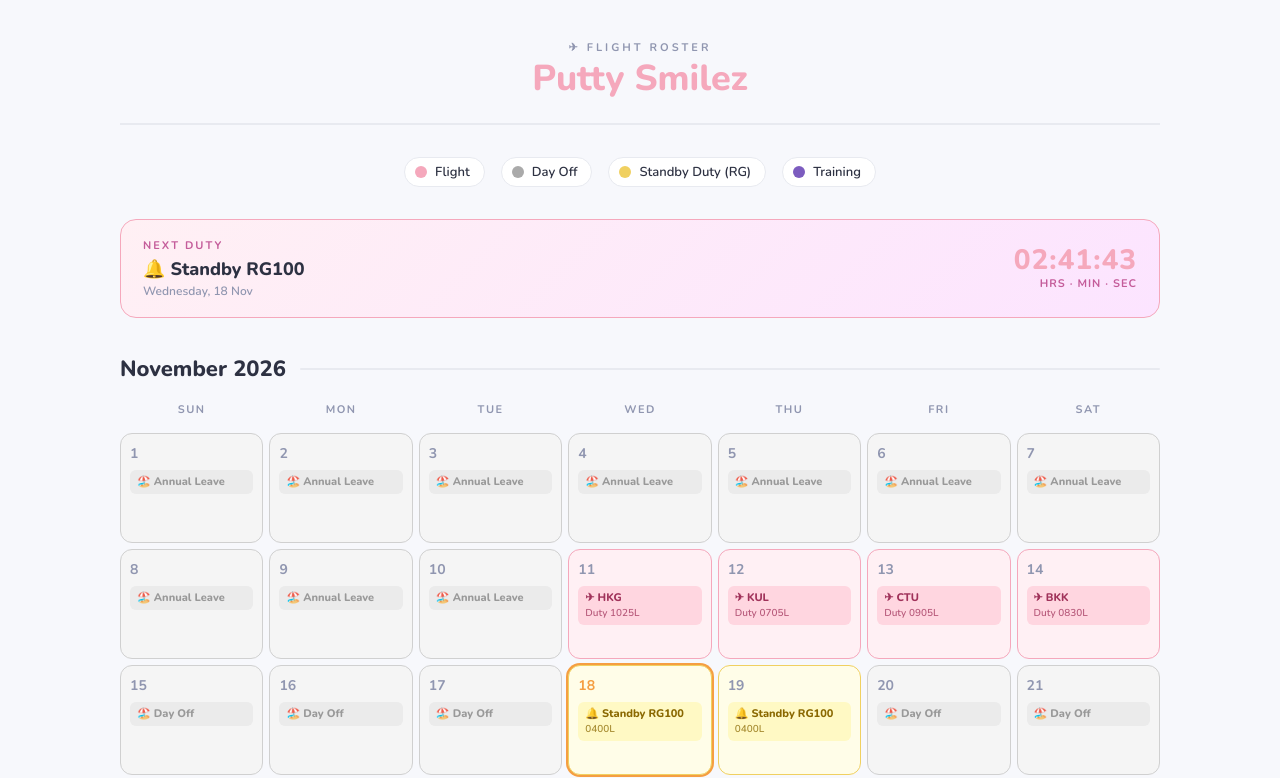
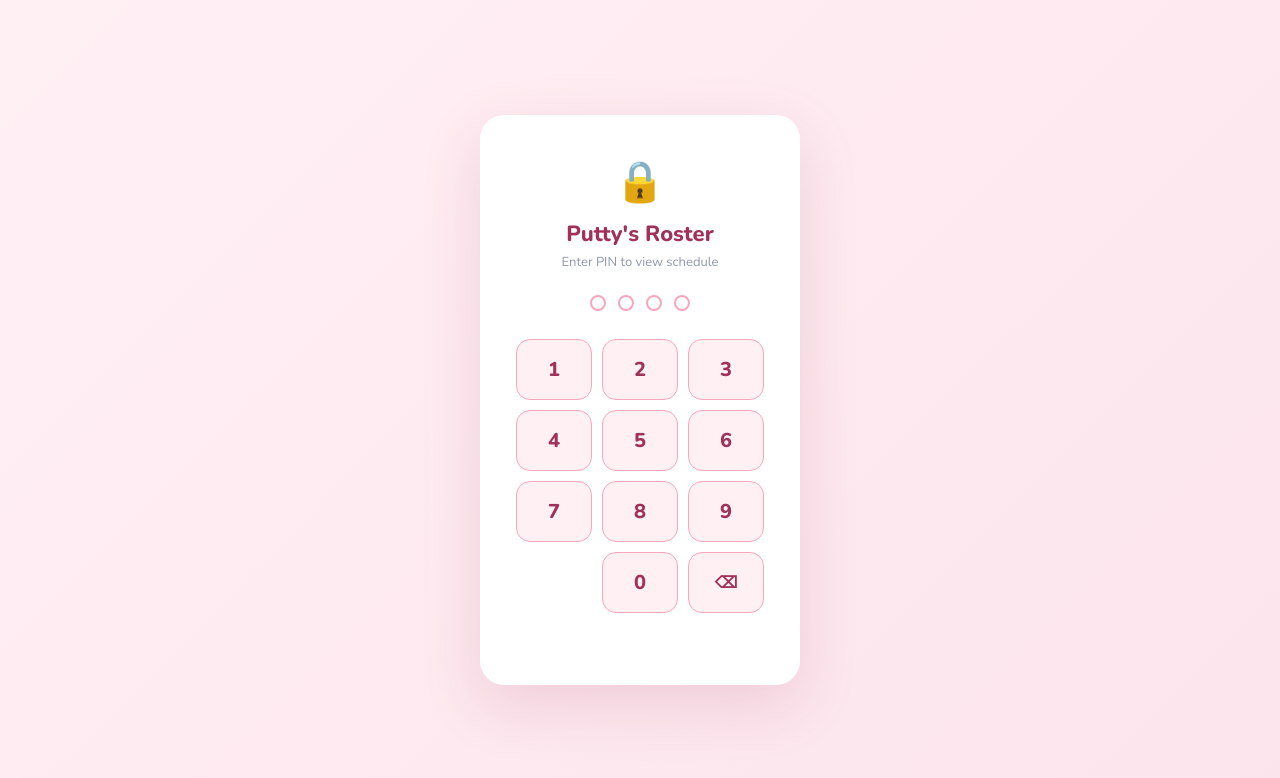
Before and after one commit to puttysmilez/Roster, a plain HTML site: page index.html in a window 1280 px wide. Shown: the top 778 px of the page. Drawn offline with nearby package versions, Linux system fonts and the light colour scheme.

Commit message:
Update index.html

```diff
--- a/index.html
+++ b/index.html
@@ -405,9 +405,132 @@
     .modal-title { font-size: 18px; }
     .stats-grid { grid-template-columns: repeat(2, 1fr); }
   }
+  /* ── PIN Lock Screen ───────────────────────────────────── */
+  #pin-screen {
+    position: fixed; inset: 0; z-index: 9999;
+    background: linear-gradient(135deg, #fff0f4 0%, #fce4ec 100%);
+    display: flex; align-items: center; justify-content: center;
+    font-family: 'Nunito', sans-serif;
+  }
+  .pin-box {
+    background: #fff; border-radius: 24px;
+    padding: 40px 36px 36px;
+    box-shadow: 0 20px 60px rgba(160,50,90,0.15);
+    text-align: center; width: 320px; max-width: 90vw;
+  }
+  .pin-icon { font-size: 40px; margin-bottom: 10px; }
+  .pin-title { font-size: 22px; font-weight: 800; color: #a0325a; margin-bottom: 4px; }
+  .pin-sub   { font-size: 13px; color: #9096b0; margin-bottom: 24px; }
+  .pin-dots  { display: flex; justify-content: center; gap: 12px; margin-bottom: 28px; }
+  .pin-dot   {
+    width: 16px; height: 16px; border-radius: 50%;
+    border: 2.5px solid #f5a8bc; background: transparent;
+    transition: background 0.15s;
+  }
+  .pin-dot.filled { background: #f5a8bc; }
+  .pin-grid  { display: grid; grid-template-columns: repeat(3, 1fr); gap: 10px; }
+  .pin-btn   {
+    background: #fff0f4; border: 1.5px solid #f5a8bc; border-radius: 14px;
+    font-family: 'Nunito', sans-serif; font-size: 20px; font-weight: 800;
+    color: #a0325a; padding: 16px 0; cursor: pointer;
+    transition: background 0.1s, transform 0.1s;
+  }
+  .pin-btn:active { background: #ffd6e0; transform: scale(0.95); }
+  .pin-btn.del    { font-size: 16px; }
+  .pin-btn.empty  { background: transparent; border-color: transparent; cursor: default; }
+  .pin-error {
+    margin-top: 16px; font-size: 13px; font-weight: 700;
+    color: #e05c7a; min-height: 20px; transition: opacity 0.3s;
+  }
 </style>
 </head>
 <body>
+
+<!-- PIN Lock Screen -->
+<div id="pin-screen">
+  <div class="pin-box">
+    <div class="pin-icon">🔒</div>
+    <div class="pin-title">Putty's Roster</div>
+    <div class="pin-sub">Enter PIN to view schedule</div>
+    <div class="pin-dots">
+      <div class="pin-dot" id="d0"></div>
+      <div class="pin-dot" id="d1"></div>
+      <div class="pin-dot" id="d2"></div>
+      <div class="pin-dot" id="d3"></div>
+    </div>
+    <div class="pin-grid">
+      <button class="pin-btn" onclick="pinPress('1')">1</button>
+      <button class="pin-btn" onclick="pinPress('2')">2</button>
+      <button class="pin-btn" onclick="pinPress('3')">3</button>
+      <button class="pin-btn" onclick="pinPress('4')">4</button>
+      <button class="pin-btn" onclick="pinPress('5')">5</button>
+      <button class="pin-btn" onclick="pinPress('6')">6</button>
+      <button class="pin-btn" onclick="pinPress('7')">7</button>
+      <button class="pin-btn" onclick="pinPress('8')">8</button>
+      <button class="pin-btn" onclick="pinPress('9')">9</button>
+      <button class="pin-btn empty"></button>
+      <button class="pin-btn" onclick="pinPress('0')">0</button>
+      <button class="pin-btn del" onclick="pinDel()">⌫</button>
+    </div>
+    <div class="pin-error" id="pin-error"></div>
+  </div>
+</div>
+
+<script>
+  // ── PIN Configuration ─────────────────────────────────
+  const CORRECT_PIN = '3590'; // ← Change this to your PIN
+
+  let pinInput = '';
+
+  function pinPress(digit) {
+    if (pinInput.length >= 4) return;
+    pinInput += digit;
+    updateDots();
+    if (pinInput.length === 4) checkPin();
+  }
+
+  function pinDel() {
+    pinInput = pinInput.slice(0, -1);
+    updateDots();
+    document.getElementById('pin-error').textContent = '';
+  }
+
+  function updateDots() {
+    for (let i = 0; i < 4; i++) {
+      document.getElementById('d' + i).classList.toggle('filled', i < pinInput.length);
+    }
+  }
+
+  function checkPin() {
+    if (pinInput === CORRECT_PIN) {
+      const screen = document.getElementById('pin-screen');
+      screen.style.transition = 'opacity 0.4s';
+      screen.style.opacity = '0';
+      setTimeout(() => screen.remove(), 400);
+    } else {
+      document.getElementById('pin-error').textContent = 'Incorrect PIN. Try again.';
+      pinInput = '';
+      updateDots();
+      // Shake animation
+      const box = document.querySelector('.pin-box');
+      box.style.animation = 'none';
+      box.offsetHeight; // reflow
+      box.style.animation = 'shake 0.4s ease';
+    }
+  }
+
+  // Add shake keyframes
+  const shakeStyle = document.createElement('style');
+  shakeStyle.textContent = `@keyframes shake {
+    0%,100%{transform:translateX(0)}
+    20%{transform:translateX(-8px)}
+    40%{transform:translateX(8px)}
+    60%{transform:translateX(-6px)}
+    80%{transform:translateX(6px)}
+  }`;
+  document.head.appendChild(shakeStyle);
+</script>
+
 <div class="container">
 
   <header>
```
